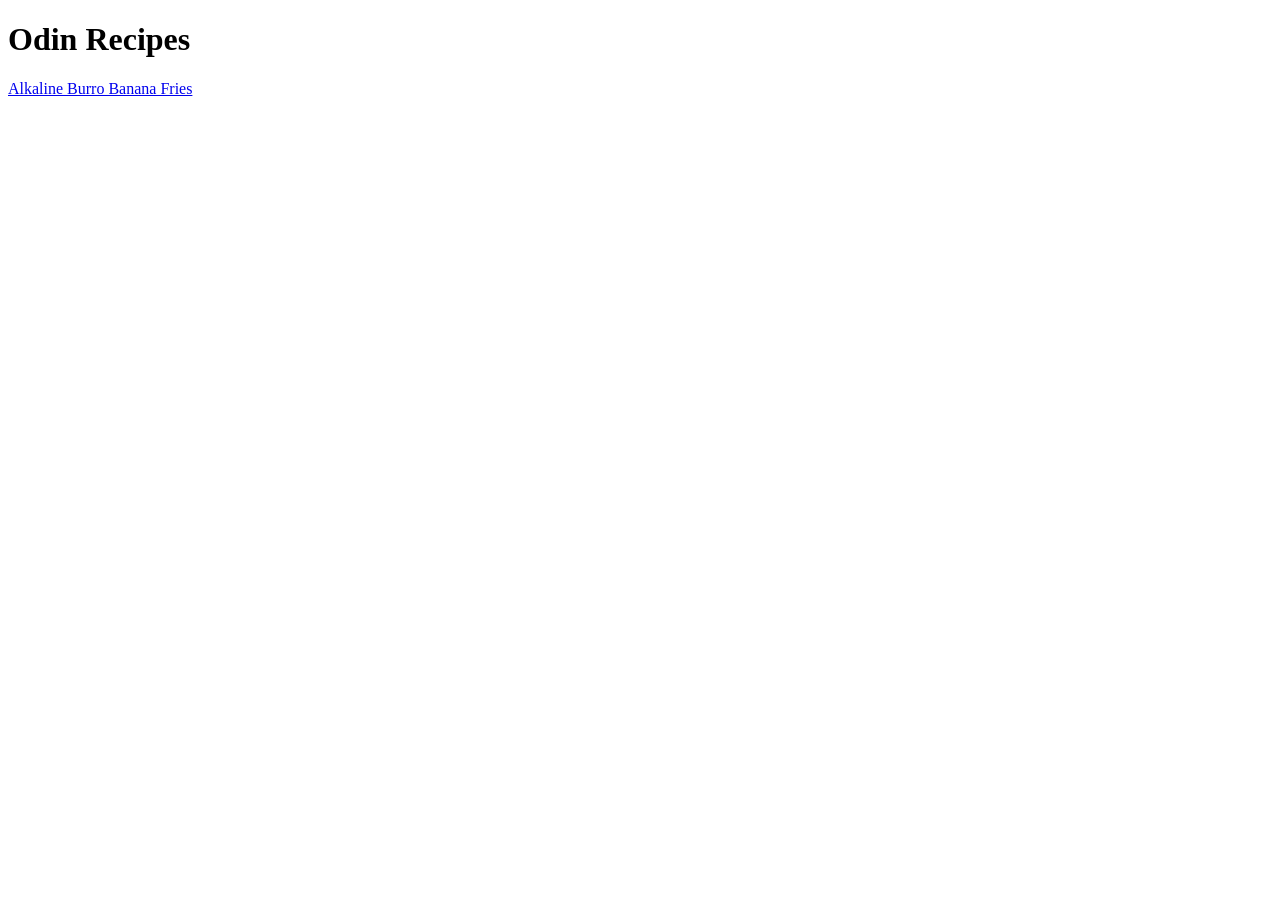
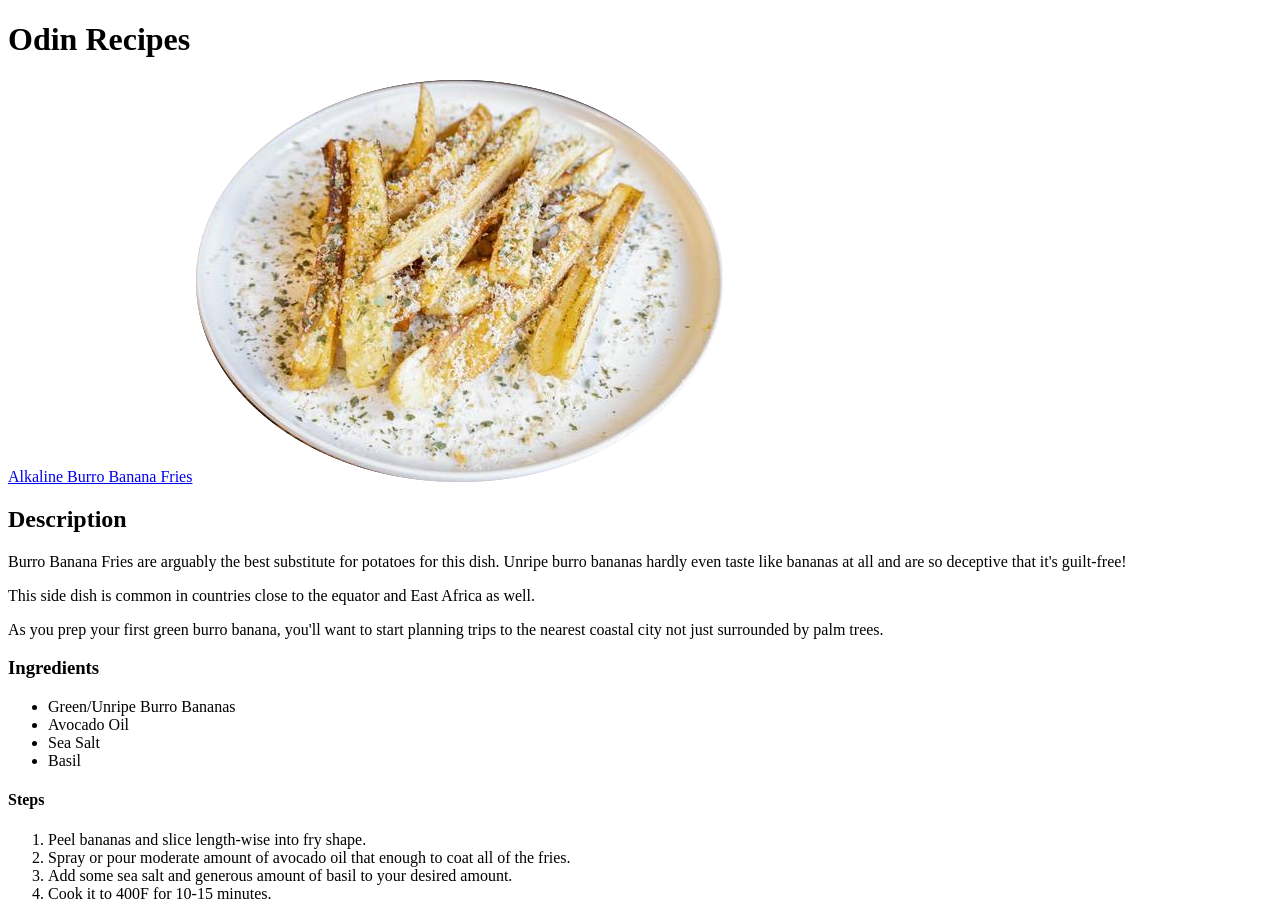
Before and after one commit to aebelgirma/odin-recipes, a plain HTML site: page index.html in a window 1280 px wide. Before the commit the page ends 800 px from the top, so only its background shows below. Drawn offline with Linux system fonts and the light colour scheme.

Commit message:
Images/bfriespic.png index.html

```diff
--- a/index.html
+++ b/index.html
@@ -9,5 +9,33 @@
         <body>
             <h1>Odin Recipes</h1>
             <a href="recipes/burrofries.html">Alkaline Burro Banana Fries</a>
+            <img src="images/bfriespic.png">
+
+            <h2>Description</h2>
+                <p>
+                    Burro Banana Fries are arguably the best substitute for potatoes for this dish. Unripe burro bananas hardly even taste like bananas at all and are so deceptive that it's guilt-free!
+                </p>
+                <p>
+                    This side dish is common in countries close to the equator and East Africa as well.
+                </p>
+                <p>
+                    As you prep your first green burro banana, you'll want to start planning trips to the nearest coastal city not just surrounded by palm trees.
+                </p>
+
+            <h3>Ingredients</h3>
+                <ul>
+                    <li>Green/Unripe Burro Bananas</li>
+                    <li>Avocado Oil</li>
+                    <li>Sea Salt</li>
+                    <li>Basil</li>
+                </ul>
+
+            <h4>Steps</h4>
+                <ol>
+                    <li>Peel bananas and slice length-wise into fry shape.</li>
+                    <li>Spray or pour moderate amount of avocado oil that enough to coat all of the fries.</li>
+                    <li>Add some sea salt and generous amount of basil to your desired amount.</li>
+                    <li>Cook it to 400F for 10-15 minutes.</li>
+                </ol>
         </body>
     </html>
```
Lines whose indentation alone changed are shown as unchanged.
